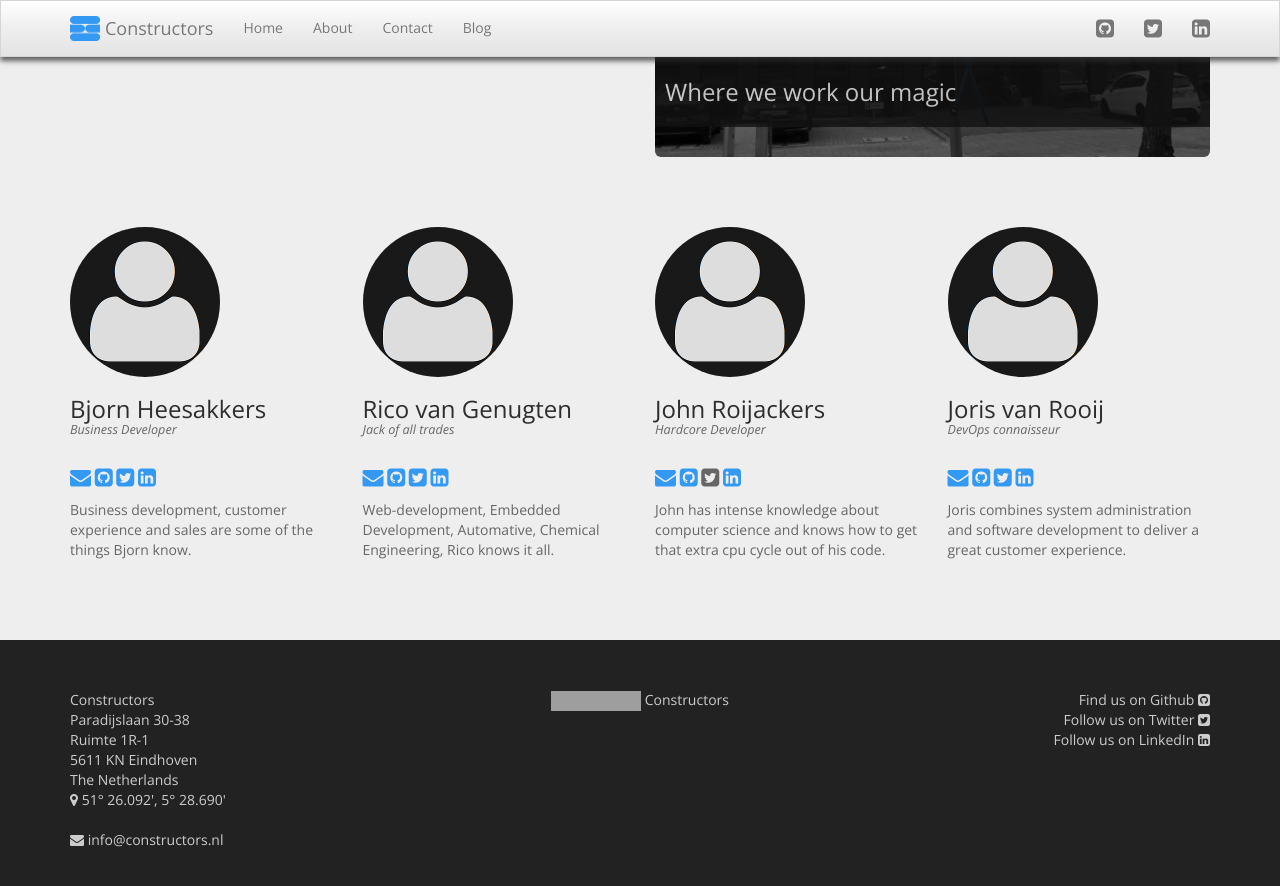
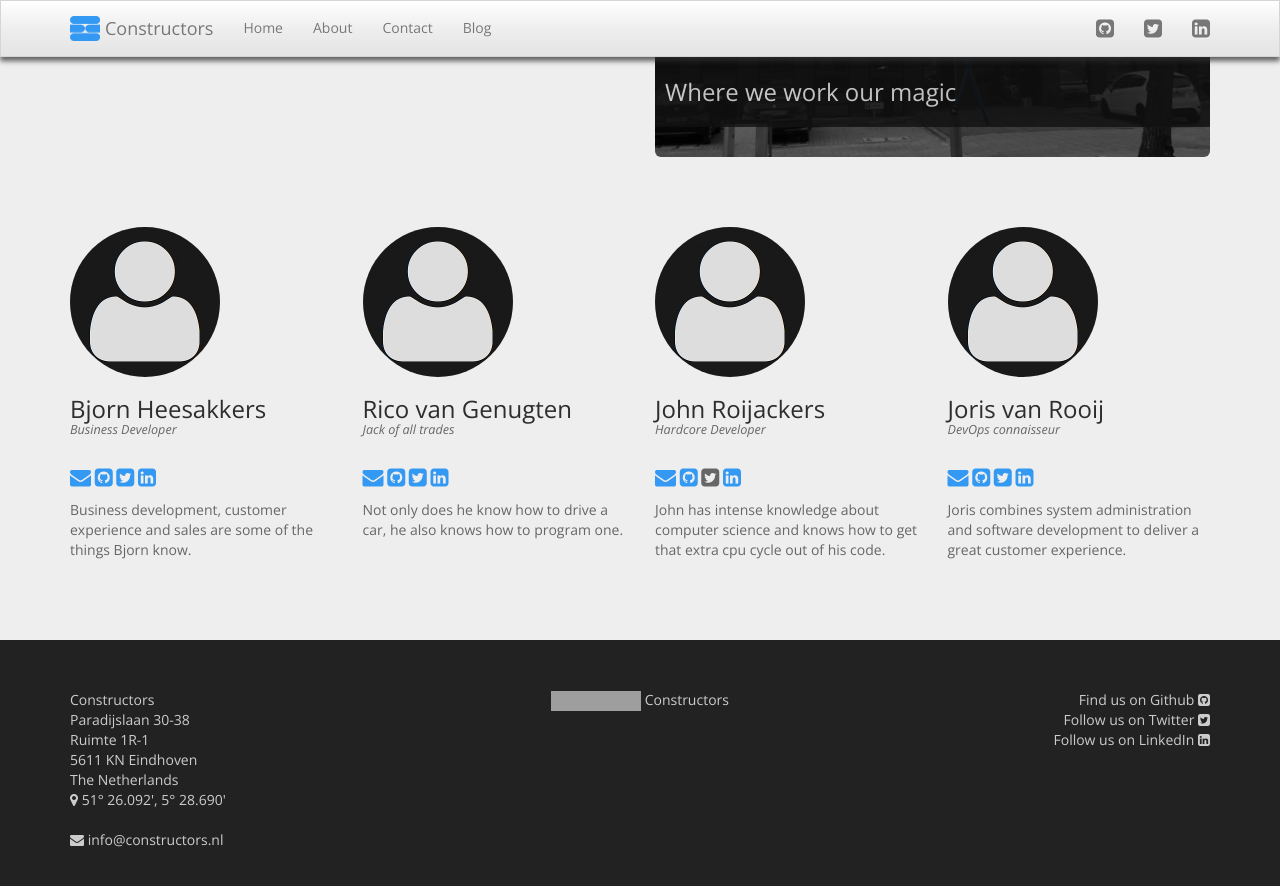
Before and after one commit to constructors/constructors.nl, a Jekyll site: the page built from about/index.html, in a window 1280 px wide and 900 px high, scrolled down 538 px. Shown: the top 886 px of the window. Built offline with Jekyll 4.4.1, drawn with Linux system fonts in a browser that asks for light colours; nearby versions of some CDN libraries; Markdown is read by kramdown in place of the engine named in the settings; grey boxes are pictures that could not be loaded.

Commit message:
Changed Rico.

```diff
--- a/_data/constructors.yml
+++ b/_data/constructors.yml
@@ -15,8 +15,7 @@
   twitter: https://twitter.com/tete_de_moine
   linkedin: http://nl.linkedin.com/in/ricovangenugten
   skills:
-    - Web-development, Embedded Development, Automative, Chemical Engineering, Rico knows it all.
-    -
+    - Not only does he know how to drive a car, he also knows how to program one.
 - name: John Roijackers
   title: Hardcore Developer
   photo: /img/person.png
```
